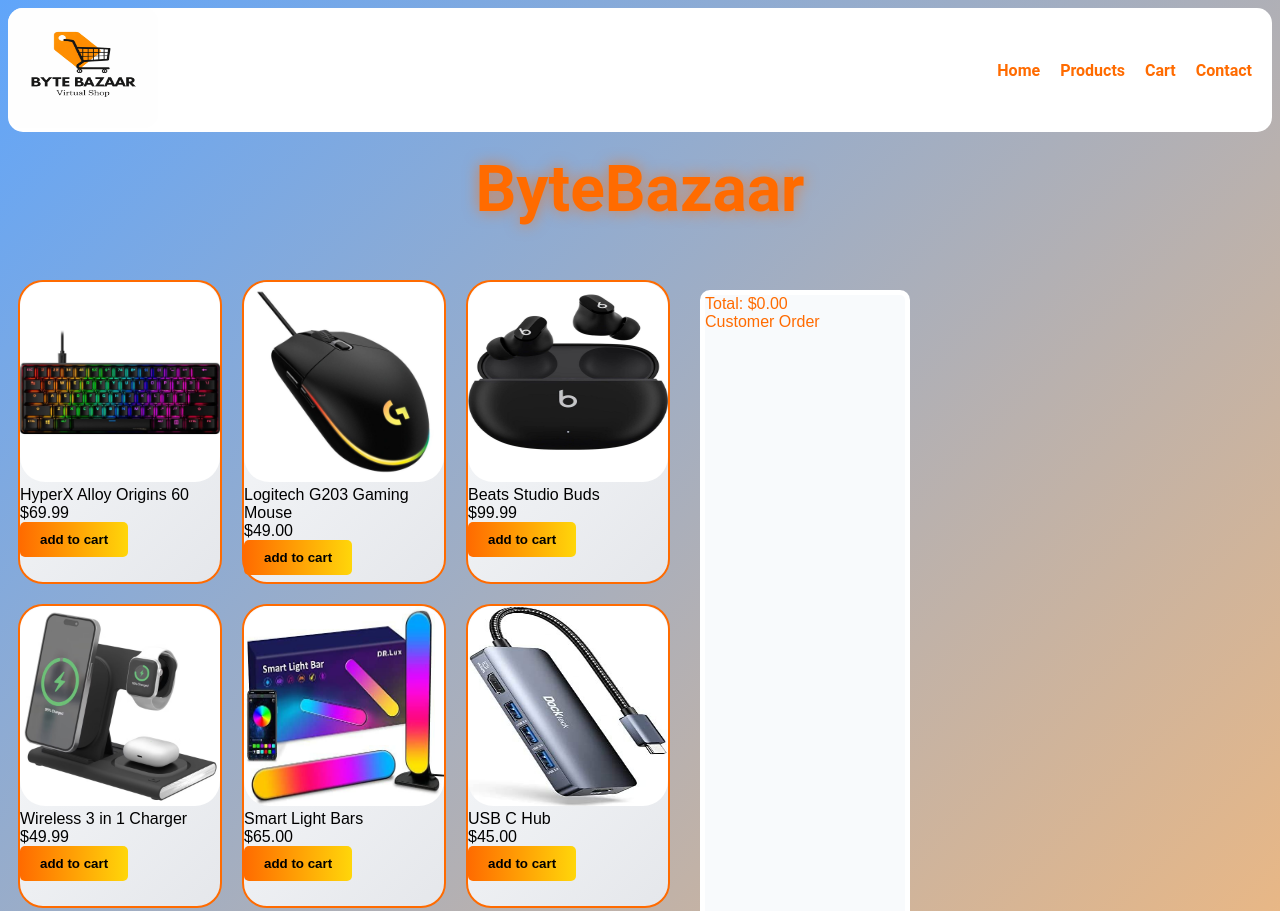
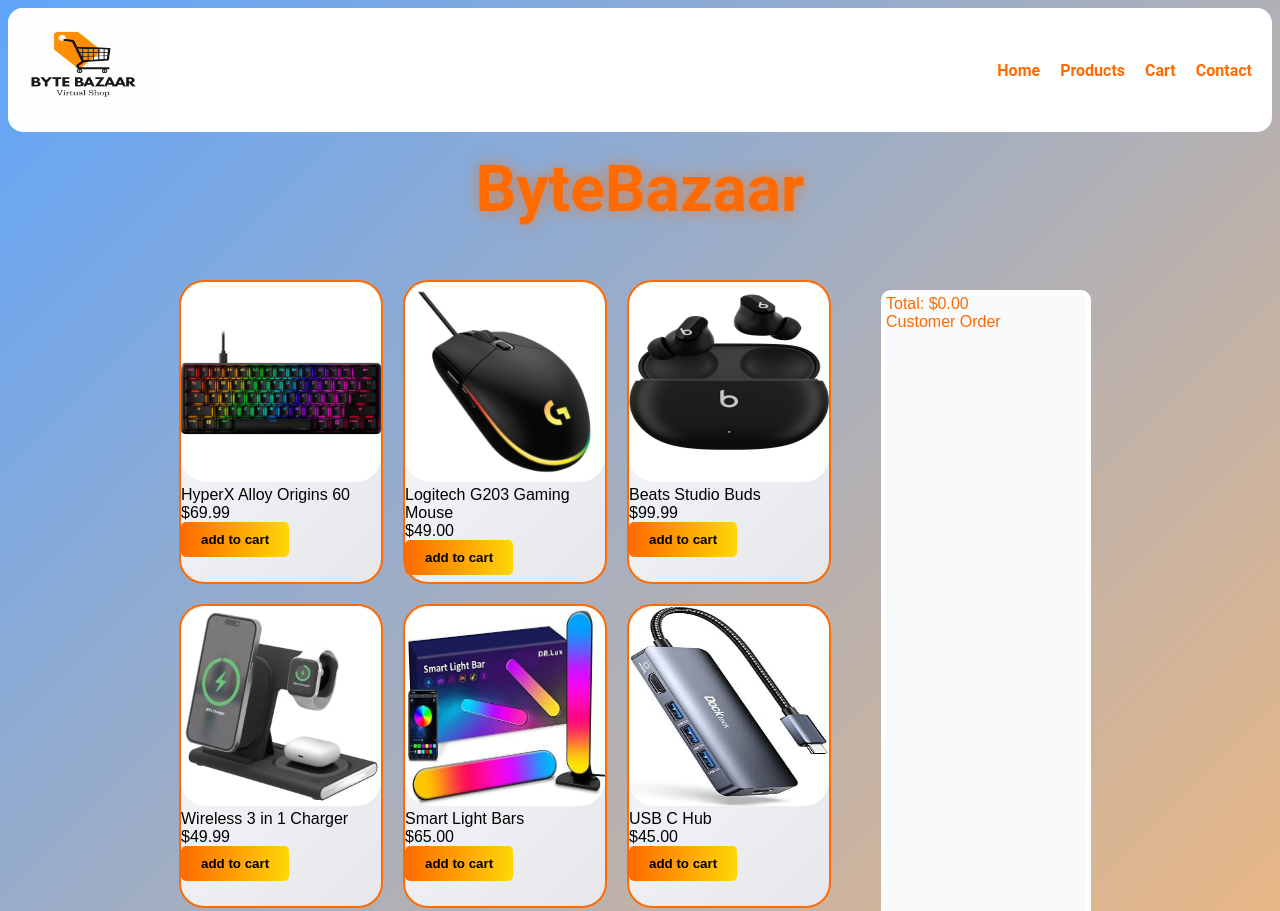
Before and after one commit to Naymen21/byte_bazaar_store, a plain HTML site: page index.html in a window 1280 px wide. Shown: the top 911 px of the page. Drawn offline with Linux system fonts and the light colour scheme.

Commit message:
Update style.css

```diff
--- a/style.css
+++ b/style.css
@@ -138,3 +138,11 @@
 #nav-container {
   align-items: center;
 }
+
+#page-container {
+  display: flex;
+  justify-content: center;
+  margin: 0 auto;
+  width: fit-content;
+  gap: 20px;
+}
```
